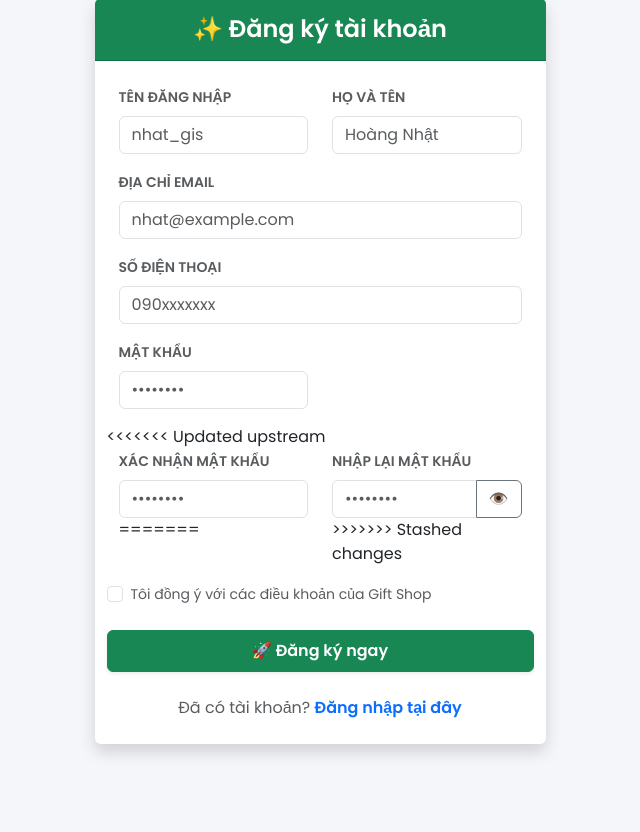
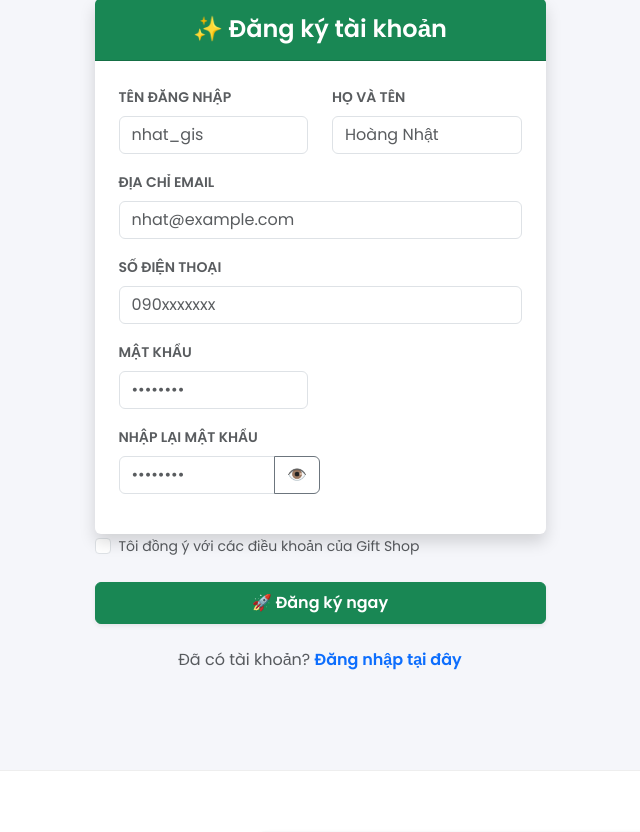
Before and after one commit to hgnhat1511/giftshop_project, a Django app: page /accounts/register/ in a window 1280 px wide. Shown: the part 107-939 px from the top of the page, without its empty margins (320-960 px from the left). Run offline with Django 5.2, Linux system fonts and the light colour scheme; parts of the project's set-up code (start-up, migrations or seed data) failed here and were passed over.

Commit message:
Fix lỗi merge conflict

```diff
--- a/giftshop_project/apps/products/urls.py
+++ b/giftshop_project/apps/products/urls.py
@@ -32,11 +32,7 @@ urlpatterns = [
     path('add-rating/<int:product_id>/', views.add_rating, name='add_rating'),
 
     path('export-products/', views.export_products_excel, name='export_products_excel'),
-<<<<<<< Updated upstream
-    path('import-products/', views.import_products_excel, name='import_products_excel'),
-=======
     path('import-products/', views.import_products_excel, name='product_bulk_import'),
 
     path('about/', views.about, name='about'),
->>>>>>> Stashed changes
 ]
--- a/giftshop_project/templates/accounts/register.html
+++ b/giftshop_project/templates/accounts/register.html
@@ -39,11 +39,6 @@
                             <label class="form-label fw-semibold small text-muted text-uppercase">Mật khẩu</label>
                             <input type="password" name="password" class="form-control" placeholder="••••••••" required>
                         </div>
-<<<<<<< Updated upstream
-                        <div class="col-md-6 mb-3">
-                            <label class="form-label fw-semibold small text-muted text-uppercase">Xác nhận mật khẩu</label>
-                            <input type="password" name="confirm_password" class="form-control" placeholder="••••••••" required>
-=======
                     </div>
                     <div class="col-md-6 mb-3">
                         <label class="form-label fw-semibold small text-muted text-uppercase">Nhập lại Mật khẩu</label>
@@ -52,7 +47,8 @@
                             <button class="btn btn-outline-secondary" type="button" onclick="togglePassword('id_password_confirm', 'eye_icon_confirm')">
                                 <span id="eye_icon_confirm">👁️</span>
                             </button>
->>>>>>> Stashed changes
+                        </div>
+                    </div>
                         </div>
                     </div>
 
```
